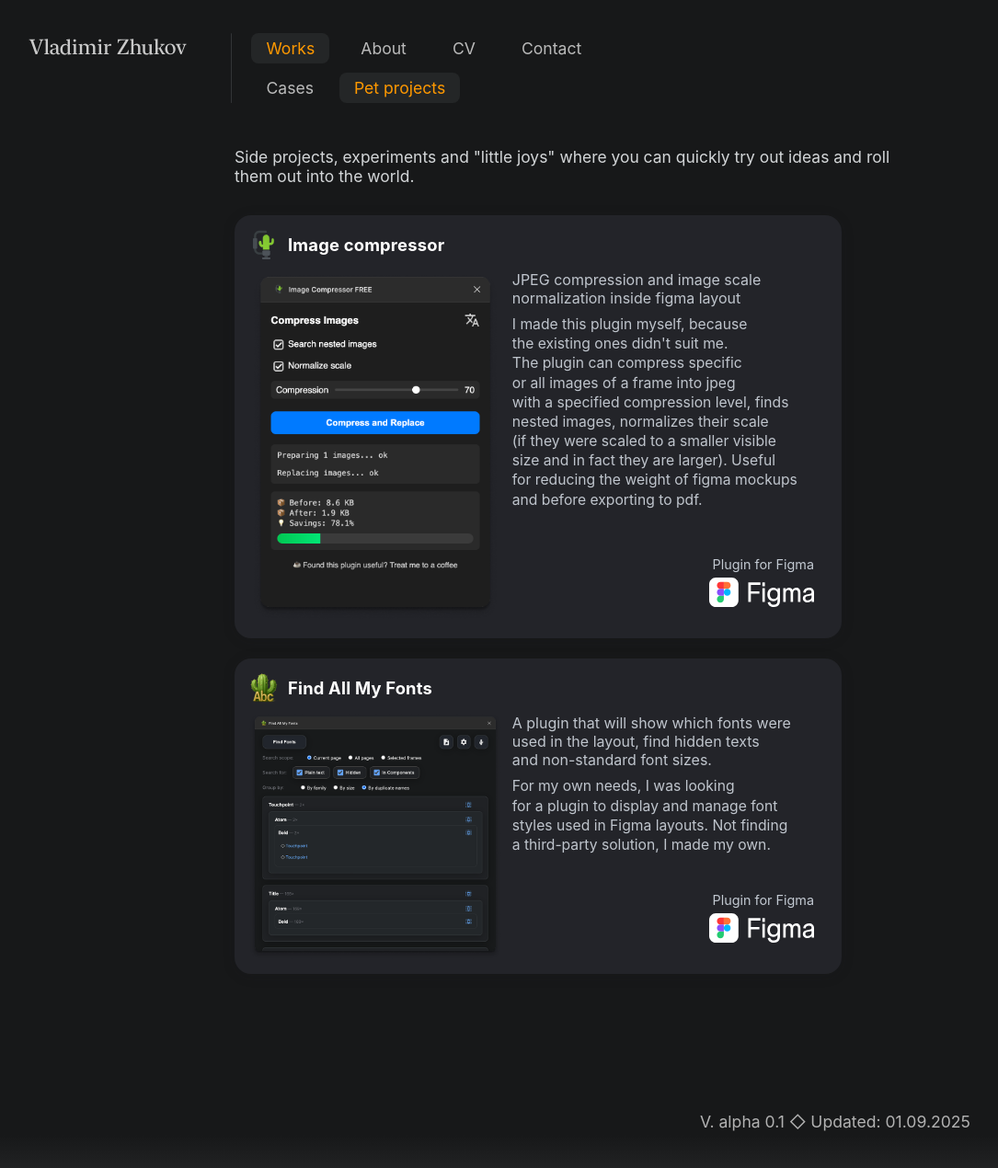
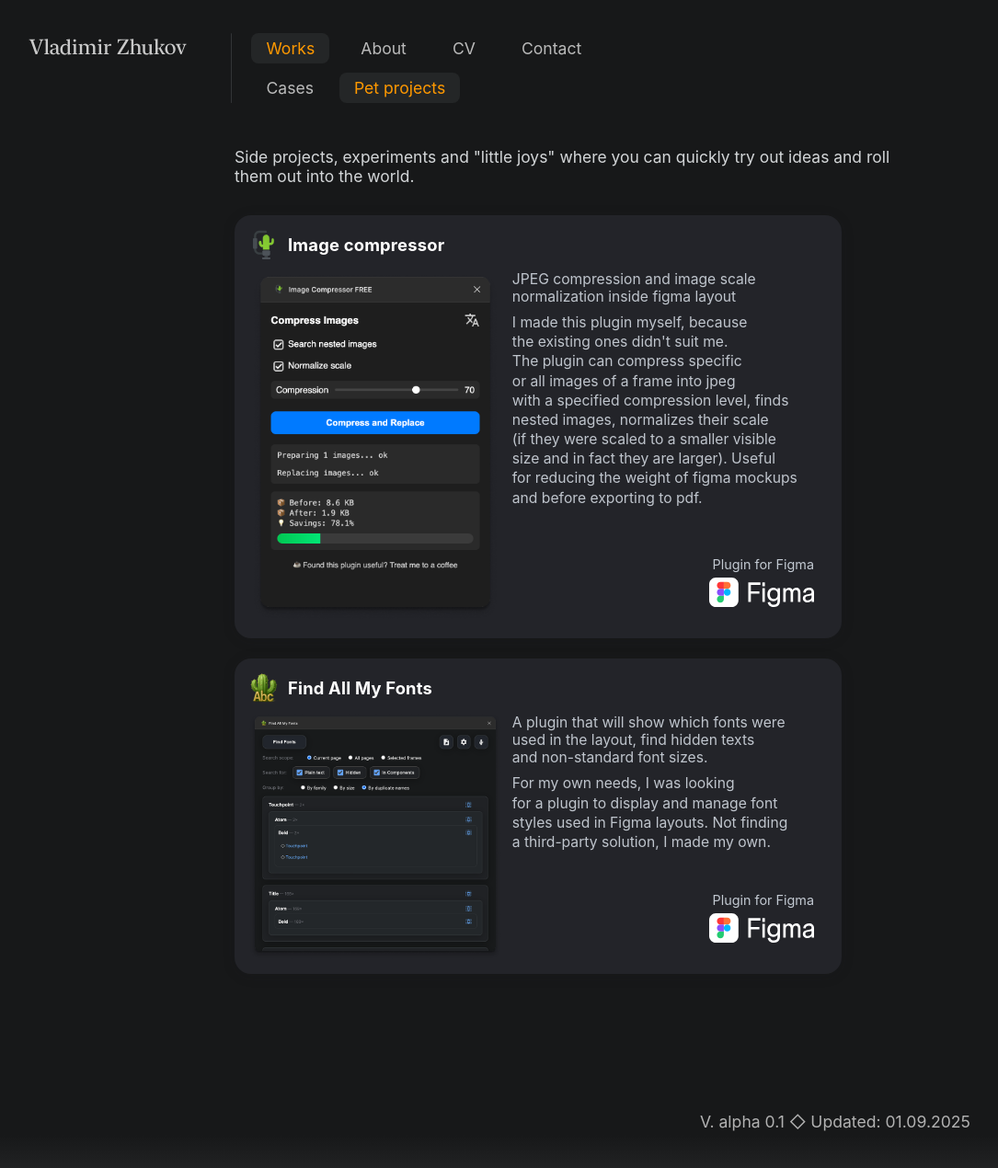
Before and after one commit to uxiscool/experience, a Jekyll site: the page built from pet-projects.md, in a window 1280 px wide. Shown: the whole page at 92% size, without its empty margins (25-1110 px from the left). Built offline with Jekyll 4.4.1, drawn with Linux system fonts in a browser that asks for light colours.

Commit message:
Add files via upload

```diff
--- a/css/main.css
+++ b/css/main.css
@@ -499,7 +499,7 @@
   padding-right: 32px;
 }
 
-.pp-subtitle{ color:#cdd3db; opacity:.92; font: size .98rem; }
+.pp-subtitle{ color:#cdd3db; opacity:.92; font-size:.98rem; }
 .pp-desc{ color:#cdd3db; opacity:.92; font-size:.98rem; line-height:1.35; }
 
 /* Футер — жёстко к правому нижнему углу */
@@ -616,7 +616,8 @@
 }
 
 @keyframes spin {
-  to { transform: translate(-50%, -50%) rotate(360deg); }
+  from { transform: translate(-50%, -50%) rotate(0deg); }
+  to   { transform: translate(-50%, -50%) rotate(360deg); }
 }
 
 /* Улучшенная анимация появления */
@@ -640,15 +641,24 @@
   content:"";
   position:absolute;
   top:50%; left:50%;
-  width:32px; height:32px;
-  margin:-16px 0 0 -16px;
-  border:3px solid #444;
-  border-top-color:#ff9900;
+  width:40px; height:40px;
+  border:2px solid #3a3f45;
+  border-top-color:#5a6570;
   border-radius:50%;
-  animation:spin 1s linear infinite;
+  transform: translate(-50%, -50%);
+  animation: spin 1s linear infinite;
+  opacity:.6;
   z-index:2;
 }
 
 /* Мягкое проявление только для ленивых case-изображений */
 .case-thumb2.lazy-img{ opacity:0; transition:opacity .25s ease; }
-.case-thumb2.lazy-img.is-loaded{ opacity:1; }
+.case-thumb2.lazy-img.is-loaded{
+  opacity:1;
+  animation: fadeInImage .4s ease-out;
+}
+
+@keyframes fadeInImage {
+  from { opacity:0; transform:scale(.95); }
+  to   { opacity:1; transform:scale(1); }
+}
```
